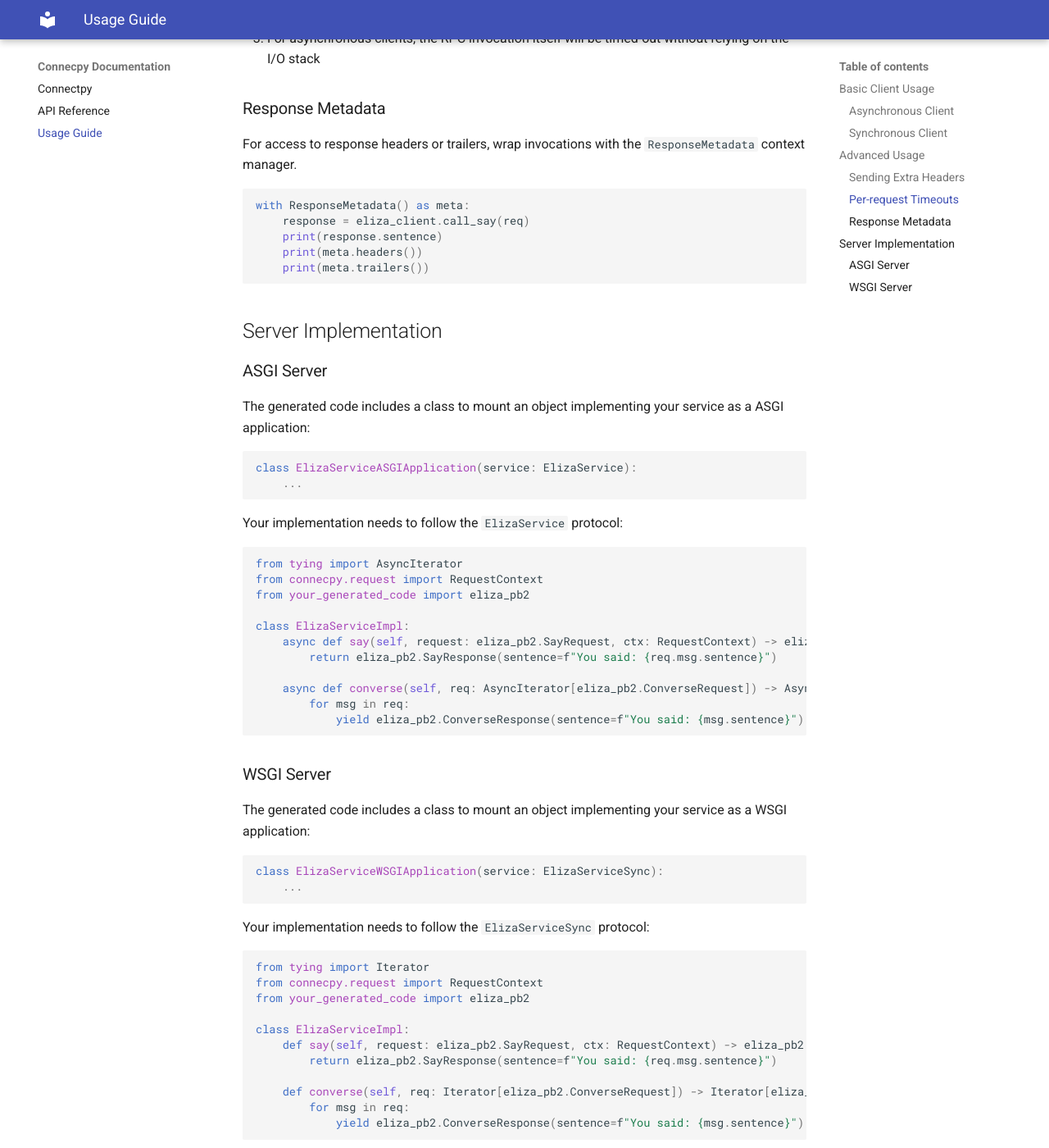
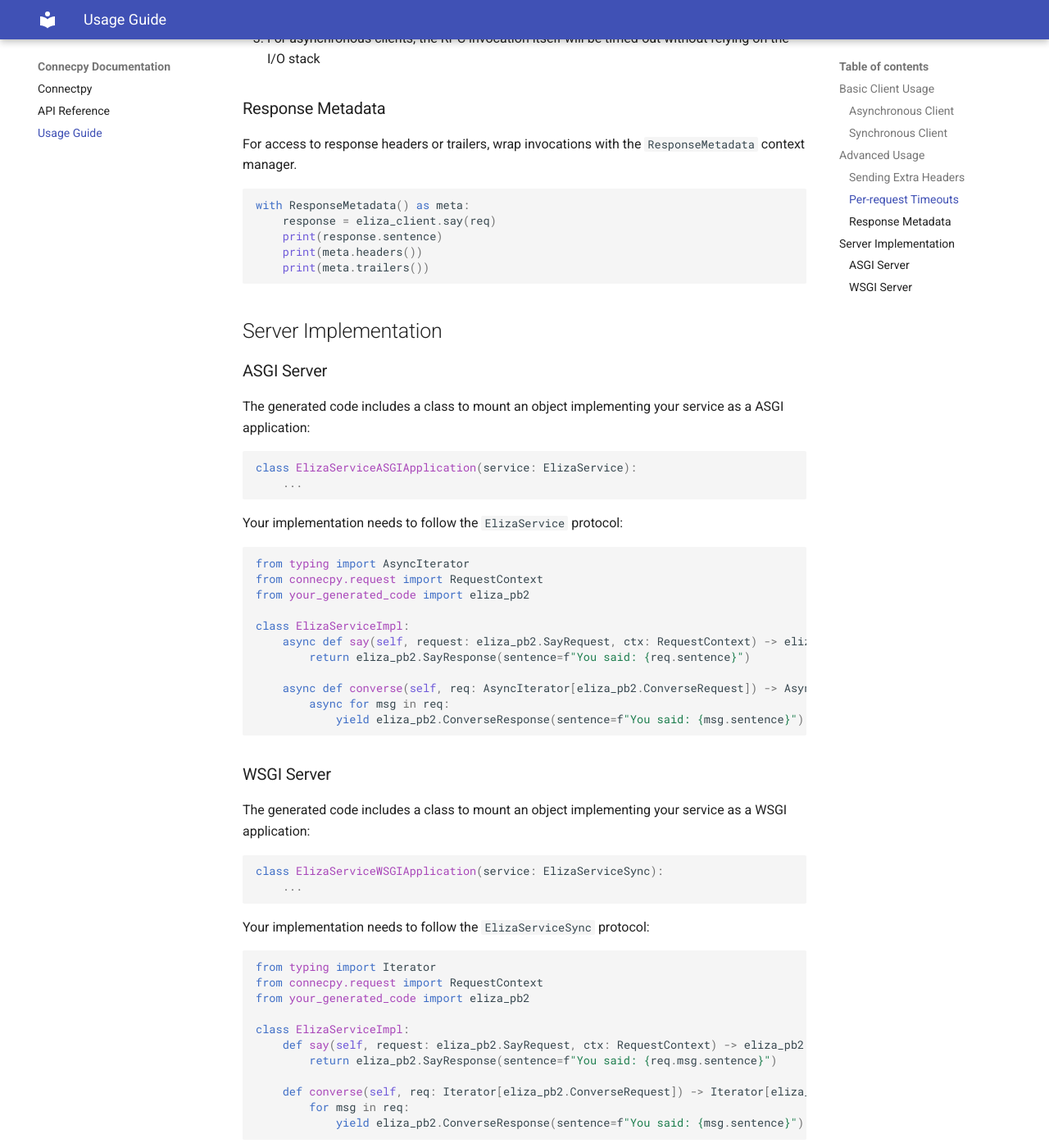
Before and after one commit to i2y/connecpy, an MkDocs documentation site: the page built from docs/usage.md, in a window 1280 px wide and 1400 px high, scrolled down 2040 px. Shown: the whole window at 82% size. Built offline with MkDocs 1.6.1 and Material for MkDocs 9.7.7, drawn with Linux system fonts in a browser that asks for light colours.

Commit message:
Apply suggestions from code review
Co-authored-by: Yasushi Itoh <i2y@users.noreply.github.com>

````diff
--- a/docs/usage.md
+++ b/docs/usage.md
@@ -102,7 +102,7 @@
 
 ```python
 with ResponseMetadata() as meta:
-    response = eliza_client.call_say(req)
+    response = eliza_client.say(req)
     print(response.sentence)
     print(meta.headers())
     print(meta.trailers())
@@ -122,16 +122,16 @@
 Your implementation needs to follow the `ElizaService` protocol:
 
 ```python
-from tying import AsyncIterator
+from typing import AsyncIterator
 from connecpy.request import RequestContext
 from your_generated_code import eliza_pb2
 
 class ElizaServiceImpl:
     async def say(self, request: eliza_pb2.SayRequest, ctx: RequestContext) -> eliza_pb2.SayResponse:
-        return eliza_pb2.SayResponse(sentence=f"You said: {req.msg.sentence}")
+        return eliza_pb2.SayResponse(sentence=f"You said: {req.sentence}")
 
     async def converse(self, req: AsyncIterator[eliza_pb2.ConverseRequest]) -> AsyncIterator[eliza_pb2.ConverseResponse]:
-        for msg in req:
+        async for msg in req:
             yield eliza_pb2.ConverseResponse(sentence=f"You said: {msg.sentence}")
 ```
 
@@ -147,7 +147,7 @@
 Your implementation needs to follow the `ElizaServiceSync` protocol:
 
 ```python
-from tying import Iterator
+from typing import Iterator
 from connecpy.request import RequestContext
 from your_generated_code import eliza_pb2
 
````
